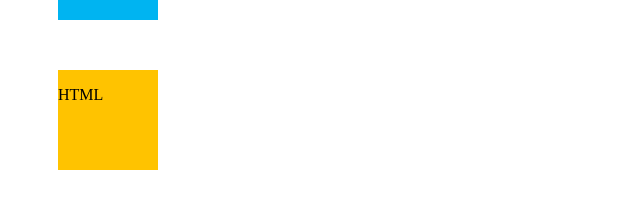
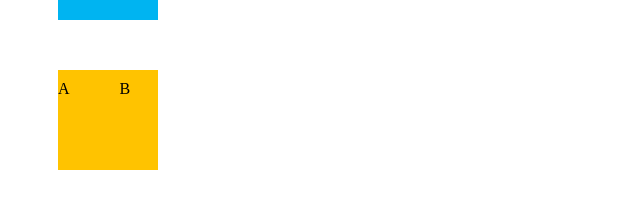
Before and after one commit to smthubakgale/svg, a plain HTML site: page index.html in a window 1280 px wide. Shown: the part 438-646 px from the top of the page, 0-640 px from the left. Drawn offline with nearby package versions, Linux system fonts and the light colour scheme.

Commit message:
Update index.html

```diff
--- a/index.html
+++ b/index.html
@@ -26,7 +26,20 @@
 
             <foreignObject id="cloneableObject" height="100" width="100" x="50" y="500"
                   onmousedown="objectCloneGet(this)">
-                <p style="user-select:none;cursor:default;" > HTML </p>
+                <div style="display:flex;">
+                  <div>
+                         <div onclick="objectLink(this)" style="margin-top:10px;" > A </div>
+                  </div>
+                  <div style=width:50px; height;50px; border:solid red 1px;>
+
+                  </div>
+                  <div>
+                      <div onclick="objectLink(this)" style="margin-top:10px;" > B </div>
+                  </div>
+                </div>
+
+
+
 
             </foreignObject>
 
```
